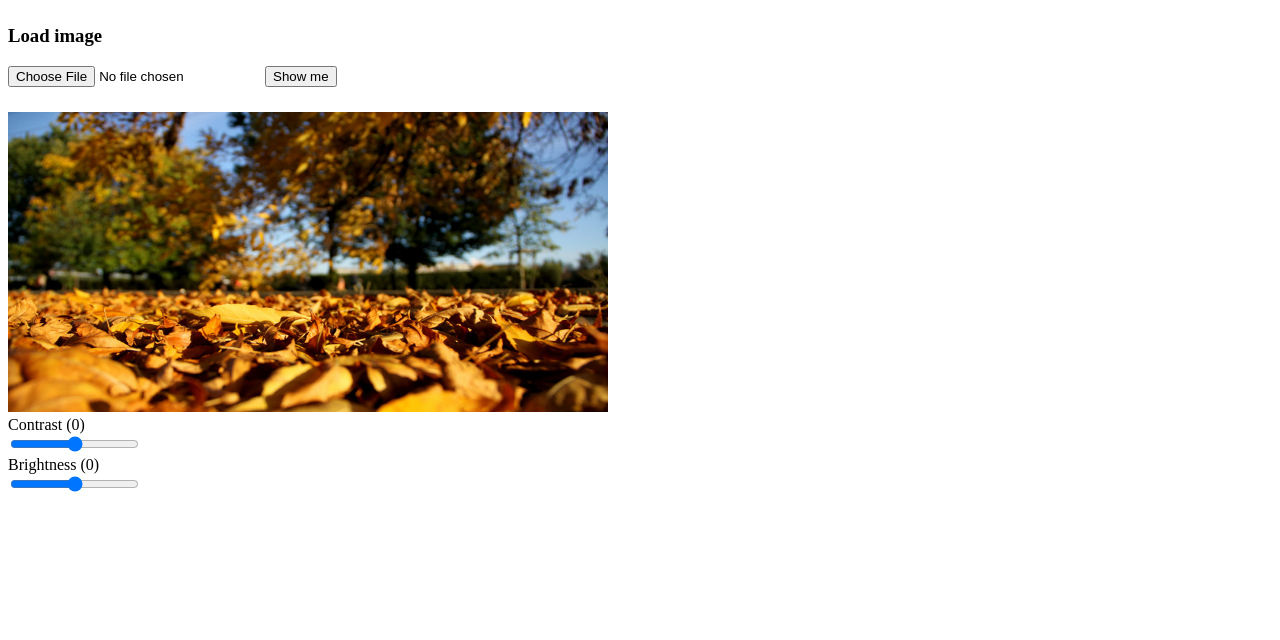
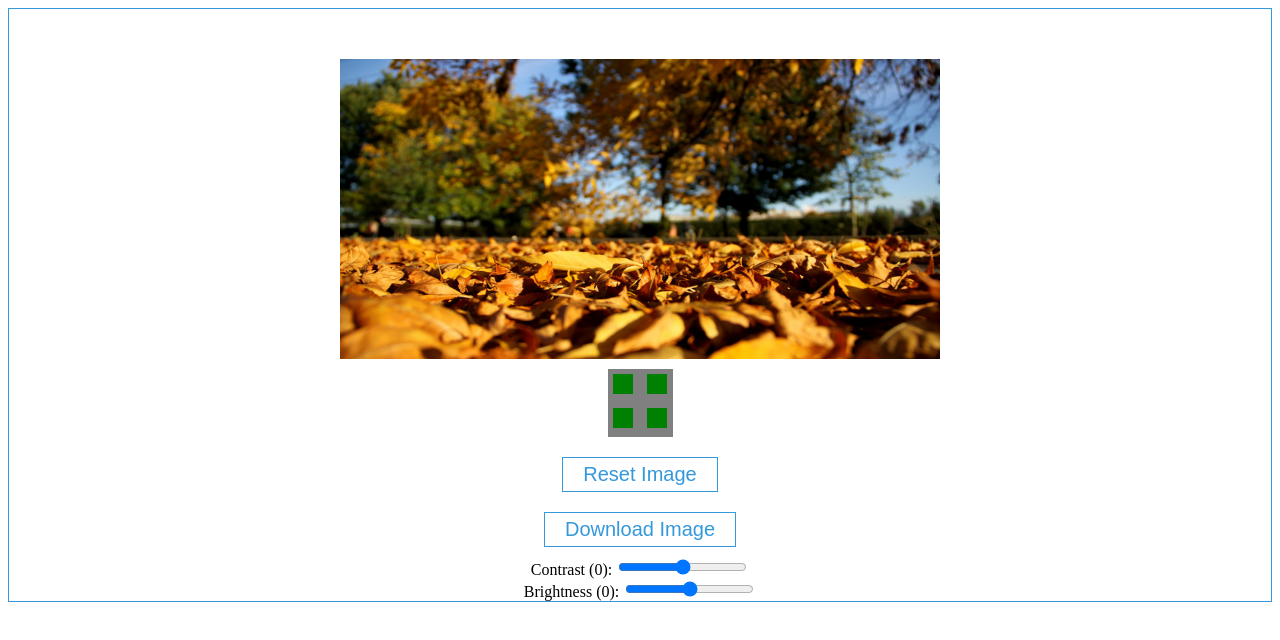
Before and after one commit to Ravainix/ProgramowanieJS, a plain HTML site: page Canvas_editor/index.html in a window 1280 px wide. Drawn offline with Linux system fonts and the light colour scheme.

Commit message:
Added some css & download canvas as image

```diff
--- a/Canvas_editor/index.html
+++ b/Canvas_editor/index.html
@@ -6,35 +6,47 @@
   <meta http-equiv="X-UA-Compatible" content="IE=edge">
   <title>Page Title</title>
   <meta name="viewport" content="width=device-width, initial-scale=1">
-  <!-- <link rel="stylesheet" type="text/css" media="screen" href="main.css" /> -->
+  <link rel="stylesheet" type="text/css" media="screen" href="style.css" />
   <!-- <script src="main.js"></script> -->
-  <style>
-    #loadImage {
-      margin: 25px auto;
-    }
-  </style>
 </head>
 
 <body>
 
-  <div id="loadImage">
-    <h3>Load image</h3>
-    <input type="file" name="" id="plik">
-    <button id="start">Show me</button>
-  </div>
+  <div class="container">
+    <div id="loadImage" class="">
+      <!-- <h3>Load image</h3> -->
 
-  <canvas class="ps" width="600" height="300"></canvas>
+      <!-- <label for="file">Choose a file</label> -->
+      <!-- <input class="" type="file" name="file" id="plik"> -->
 
-  <div class="container">
-    <label for="ContrastSlider">Contrast (<span id="ContrastValue">0</span>)</label>
-    <br>
-    <input type="range" min="-100" max="100" value="0" id="ContrastSlider">
-  </div>
 
-  <div class="container">
-    <label for="BrightnessSlider">Brightness (<span id="BrightnessValue">0</span>)</label>
-    <br>
-    <input type="range" min="-100" max="100" value="0" id="BrightnessSlider">
+    </div>
+
+    <canvas class="ps" width="600" height="300"></canvas>
+
+    <div id="kit">
+      <div class="color green"></div>
+      <div class="color blue"></div>
+      <div class="color white"></div>
+      <div class="color black"></div>
+    </div>
+
+    <button id="restart" class="btn">Reset Image</button>
+
+    <a id="download" href="">
+      <button id="" class="btn">Download Image</button>
+    </a>
+
+    <div class="wrapper">
+      <label for="ContrastSlider">Contrast (<span id="ContrastValue">0</span>): </label>
+      <!-- <br> -->
+      <input type="range" min="-100" max="100" value="0" id="ContrastSlider">
+    </div>
+
+    <div class="wrapper">
+      <label for="BrightnessSlider">Brightness (<span id="BrightnessValue">0</span>): </label>
+      <input type="range" min="-100" max="100" value="0" id="BrightnessSlider">
+    </div>
   </div>
 
   <!-- <div class="container">
--- a/Canvas_editor/main.js
+++ b/Canvas_editor/main.js
@@ -8,6 +8,7 @@ let mousePoz = {
   x: 0,
   y: 0
 }
+
 let mousePozPrv = {
   x: 0,
   y: 0
@@ -30,20 +31,20 @@ img.addEventListener('load', () => {
 })
 
 contrastSlider.addEventListener('change', (e) => {
-  contrast(parseInt(contrastSlider.value));
+  contrast( parseInt(contrastSlider.value) );
 
   document.querySelector('#ContrastValue').innerHTML = contrastSlider.value
-}
-)
+})
 
 brightnessSlider.addEventListener('input', (e) => {
-  brightness(parseInt(brightnessSlider.value))
+  brightness( parseInt(brightnessSlider.value) )
 
   document.querySelector('#BrightnessValue').innerHTML = brightnessSlider.value
-}
-)
+})
 
-document.querySelector('#start').addEventListener('click', contrast)
+document.querySelector('#restart').addEventListener('click', () => ctx.putImageData(imgData, 0, 0))
+
+document.querySelector('#download').addEventListener('click', () => downloadCanvas())
 
 canv.addEventListener("mousedown", e => onMouseDown(e));
 document.addEventListener("mouseup", e => onMouseUp(e));
@@ -51,16 +52,6 @@ canv.addEventListener("mouseenter", e => onMouseEnter(e));
 canv.addEventListener("mouseleave", e => onMouseLeave(e));
 canv.addEventListener("mousemove", e => onMouseMove(e));
 
-// function rysuj() {
-//   let ctx = this.canvas.getContext("2d");
-//   let randomX = Math.floor(Math.random() * this.canvas.width - 5);
-//   let randomY = Math.floor(Math.random() * this.canvas.height - 5);
-
-//   ctx.fillStyle = this.color;
-//   ctx.beginPath();
-//   ctx.arc(randomX, randomY, 5, 0, 2 * Math.PI, false);
-//   ctx.fill();
-// }
 
 function onMouseDown(e) {
   let rect = e.target.getBoundingClientRect();
@@ -97,6 +88,12 @@ function onMouseMove(e) {
     ctx.stroke();
   }
 }
+
+function downloadCanvas() {
+  document.querySelector('#download').setAttribute('href', canv.toDataURL("image/png").replace("image/png", "image/octet-stream"))
+}
+
+
 
 function contrast(value) {
 
--- /dev/null
+++ b/Canvas_editor/style.css
@@ -0,0 +1,93 @@
+/* body {
+  background: #cdeb8e;
+  background: -moz-radial-gradient(center, ellipse cover, #cdeb8e 0%, #a5c956 100%);
+  background: -webkit-radial-gradient(center, ellipse cover, #cdeb8e 0%,#a5c956 100%);
+  background: radial-gradient(ellipse at center, #cdeb8e 0%,#a5c956 100%);
+  filter: progid:DXImageTransform.Microsoft.gradient( startColorstr='#cdeb8e', endColorstr='#a5c956',GradientType=1 );
+} */
+
+.container {
+  margin-right: auto;
+  margin-left: auto;
+
+  display: flex;
+  flex-direction: column;
+  align-items: center;
+  /* justify-content: center; */
+
+  border:1px solid #3498db ;
+}
+
+.item-center {
+  align-self: center;
+}
+
+h3 {
+  text-align: center;
+}
+
+#loadImage {
+  margin: 25px auto;
+
+  display: flex;
+  flex-direction: column;
+}
+
+.btn {
+  position: relative;
+  overflow: hidden;
+
+  margin: 10px;
+  padding: 5px 20px;
+  font-size: 20px;
+  cursor: pointer;
+
+  background: none;
+  border: 1px solid #3498db;
+  color: #3498db;
+
+  transition: all 0.3s;
+}
+
+.btn:hover {
+  /* background: blue; */
+  color: white;
+}
+
+.btn::before {
+  content: "";
+  position: absolute;
+  left: 0;
+  width: 100%;
+  height: 0;
+  background: #3498db;
+  z-index: -1;
+  top: 0;
+  border-radius: 0 0 50% 50%;
+  transition: 0.5s;
+}
+
+.btn:hover::before {
+  height: 180%;
+}
+
+#kit {
+  margin: 10px;
+
+  background: grey;
+
+  width: 65px;
+}
+
+.color {
+  height: 20px;
+  width: 20px;
+  background: green;
+
+  margin: 5px;
+  display:inline-flex;
+}
+
+.color:hover {
+  background-color: greenyellow;
+}
```
Also changed, not shown: SoundKit/synth.html (renamed from Canvas_editor/synth.html).
